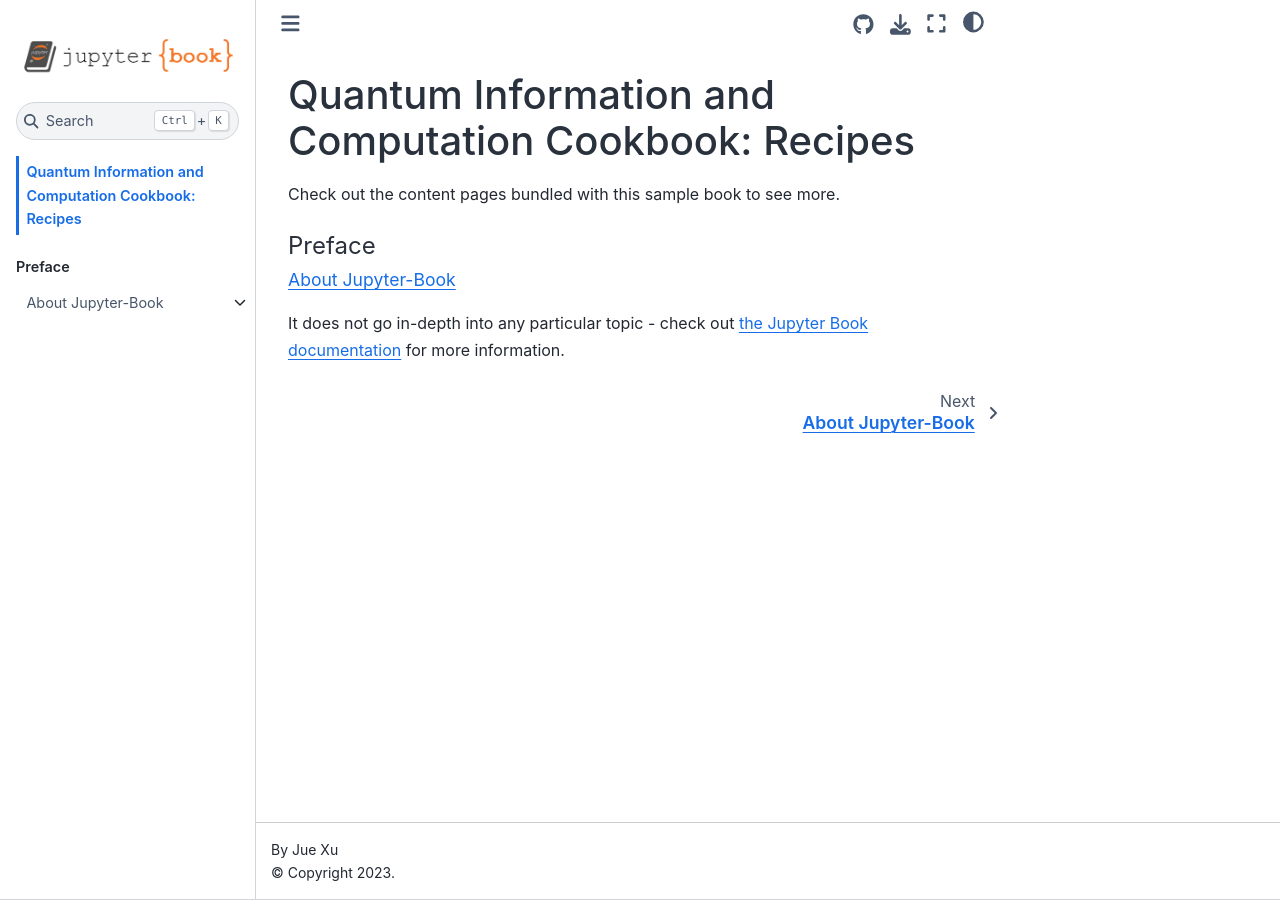
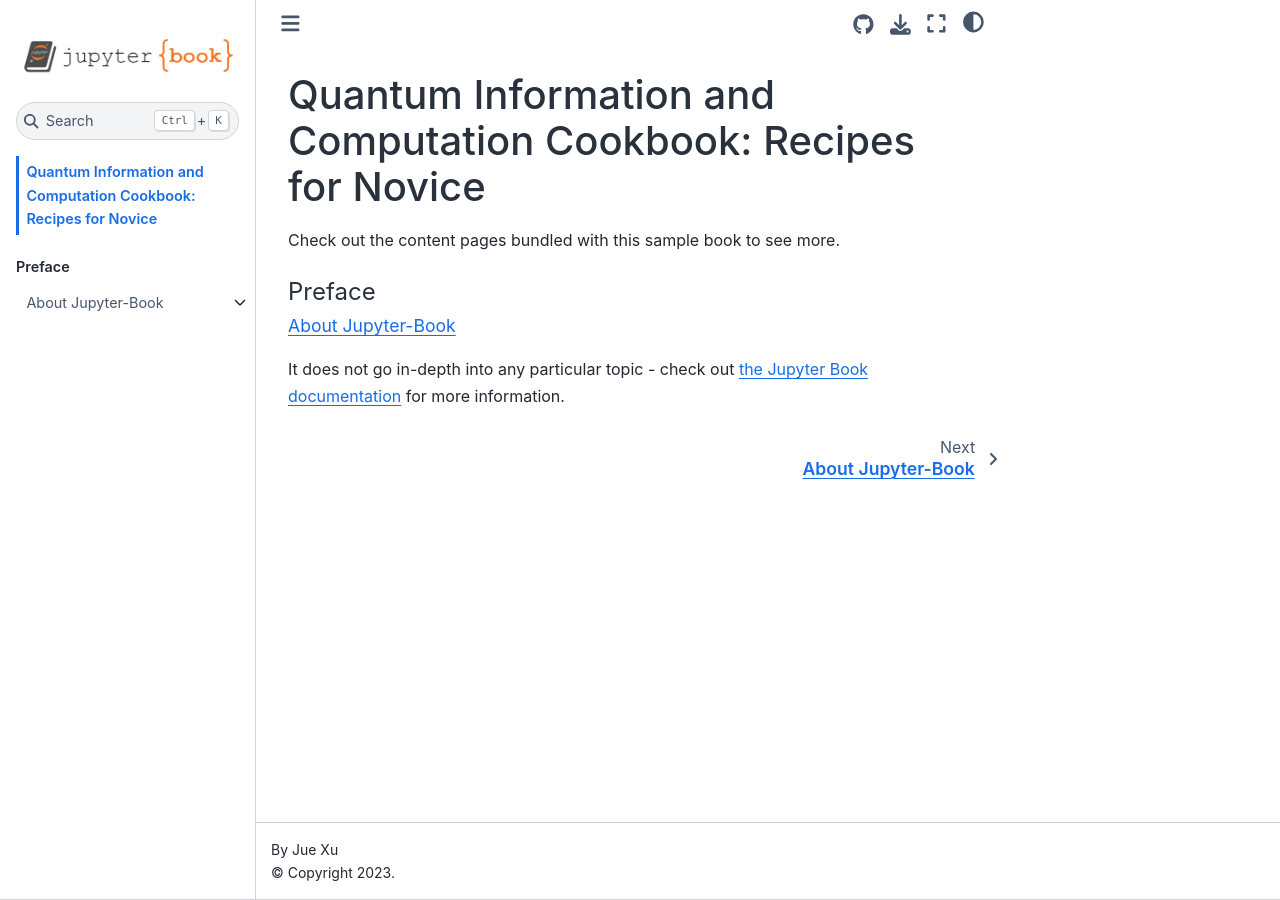
Before and after one commit to Jue-Xu/QIC-Cookbook, a Jupyter Book: the page built from intro.md, in a window 1280 px wide. Built offline with Jupyter Book 1.0.4 settings and Sphinx 7.4.7 and the Sphinx Book theme 1.1.4, drawn with Linux system fonts in a browser that asks for light colours; pages that are not in the unit, such as notebooks, are missing from menus.

Commit message:
change book title

```diff
--- a/intro.md
+++ b/intro.md
@@ -1,5 +1,5 @@
 <!-- # Welcome to my Jupyter Book - QIC Cookbook -->
-# Quantum Information and Computation Cookbook: Recipes
+# Quantum Information and Computation Cookbook: Recipes for Novice
 
 <!-- This is a small sample book to give you a feel for how book content is structured. -->
 <!-- It shows off a few of the major file types, as well as some sample content. -->
```
